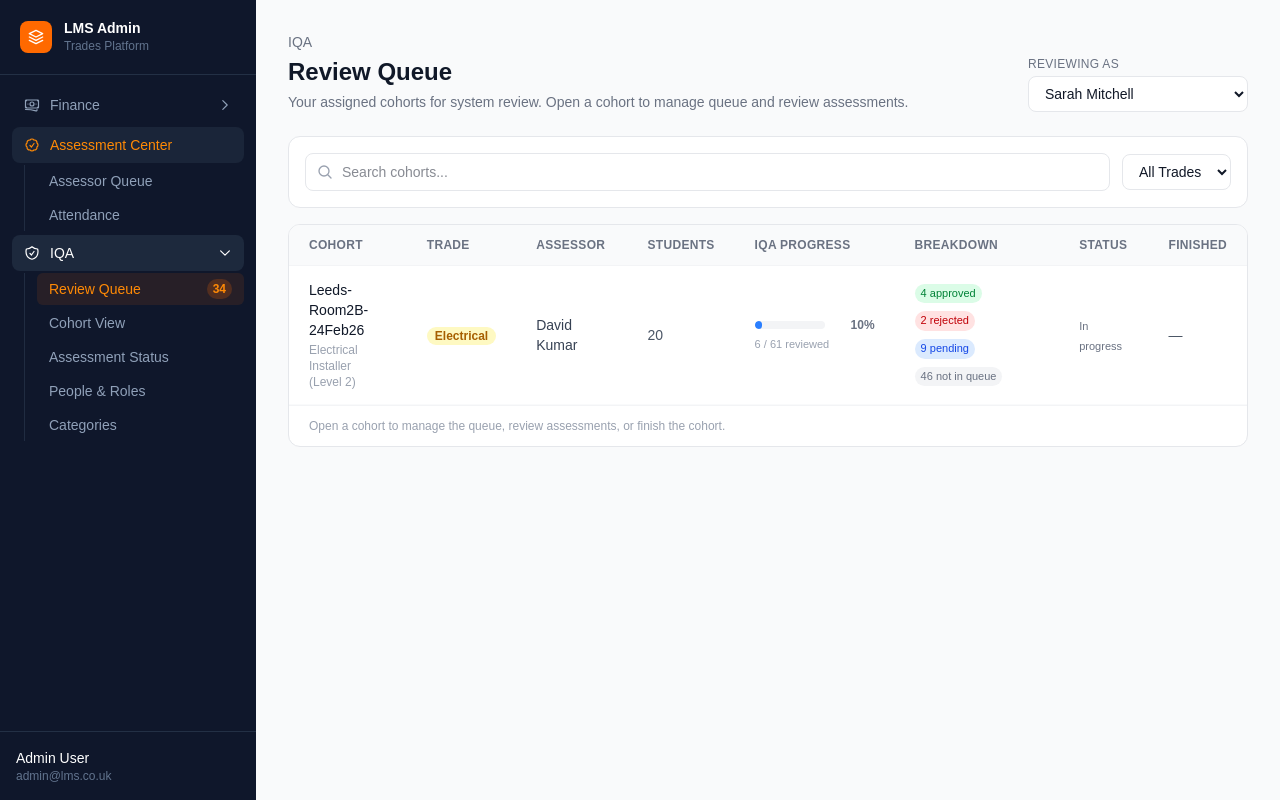
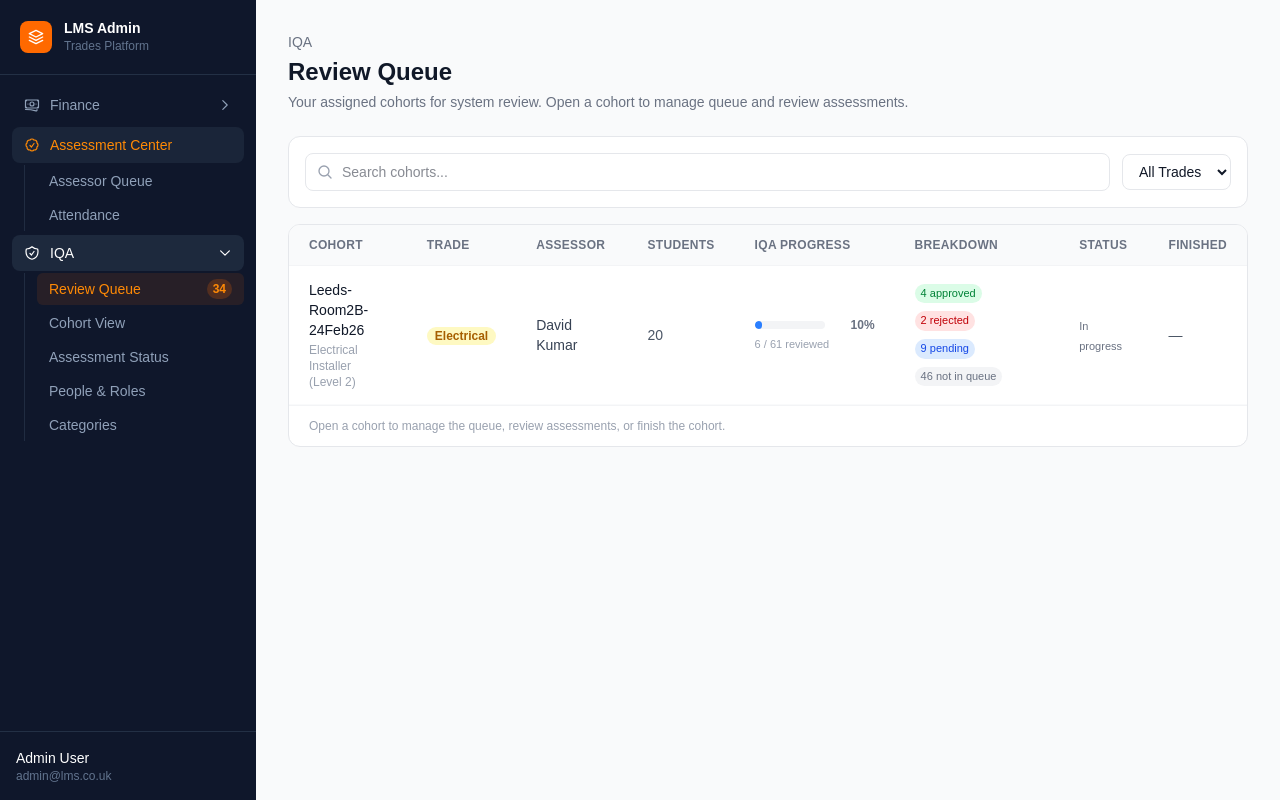
Before and after one commit to svkeivan/learning-edia, a Next.js app: page /iqa/review-queue in a window 1280 px wide. Built offline with nearby package versions, Linux system fonts and the light colour scheme.

Commit message:
Remove reviewer selection dropdown from ReviewQueueContent to streamline the interface and improve clarity.

```diff
--- a/src/app/iqa/review-queue/page.tsx
+++ b/src/app/iqa/review-queue/page.tsx
@@ -155,21 +155,7 @@ function ReviewQueueContent() {
               Your assigned cohorts for system review. Open a cohort to manage queue and review assessments.
             </p>
           </div>
-          <div className="flex flex-col gap-1 min-w-[220px]">
-            <label htmlFor="iqa-reviewer" className="text-xs font-medium text-gray-500 uppercase tracking-wide">
-              Reviewing as
-            </label>
-            <select
-              id="iqa-reviewer"
-              value={reviewerId}
-              onChange={e => setReviewerId(e.target.value)}
-              className="text-sm border border-gray-200 rounded-lg px-3 py-2 focus:outline-none focus:ring-2 focus:ring-orange-300 focus:border-orange-400 bg-white"
-            >
-              {reviewers.map(r => (
-                <option key={r.id} value={r.id}>{r.name}</option>
-              ))}
-            </select>
-          </div>
+
         </div>
       </div>
 
```
